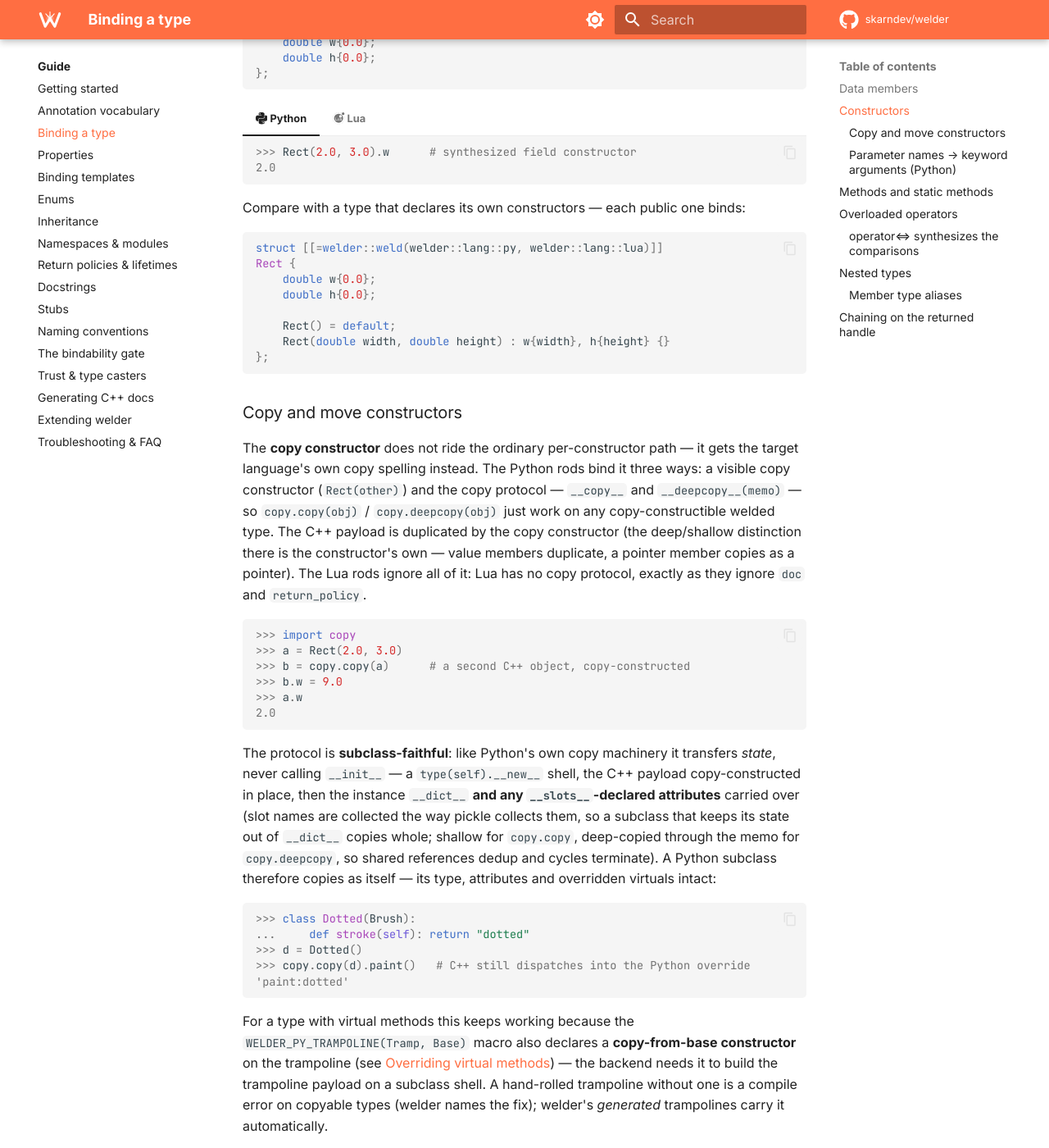
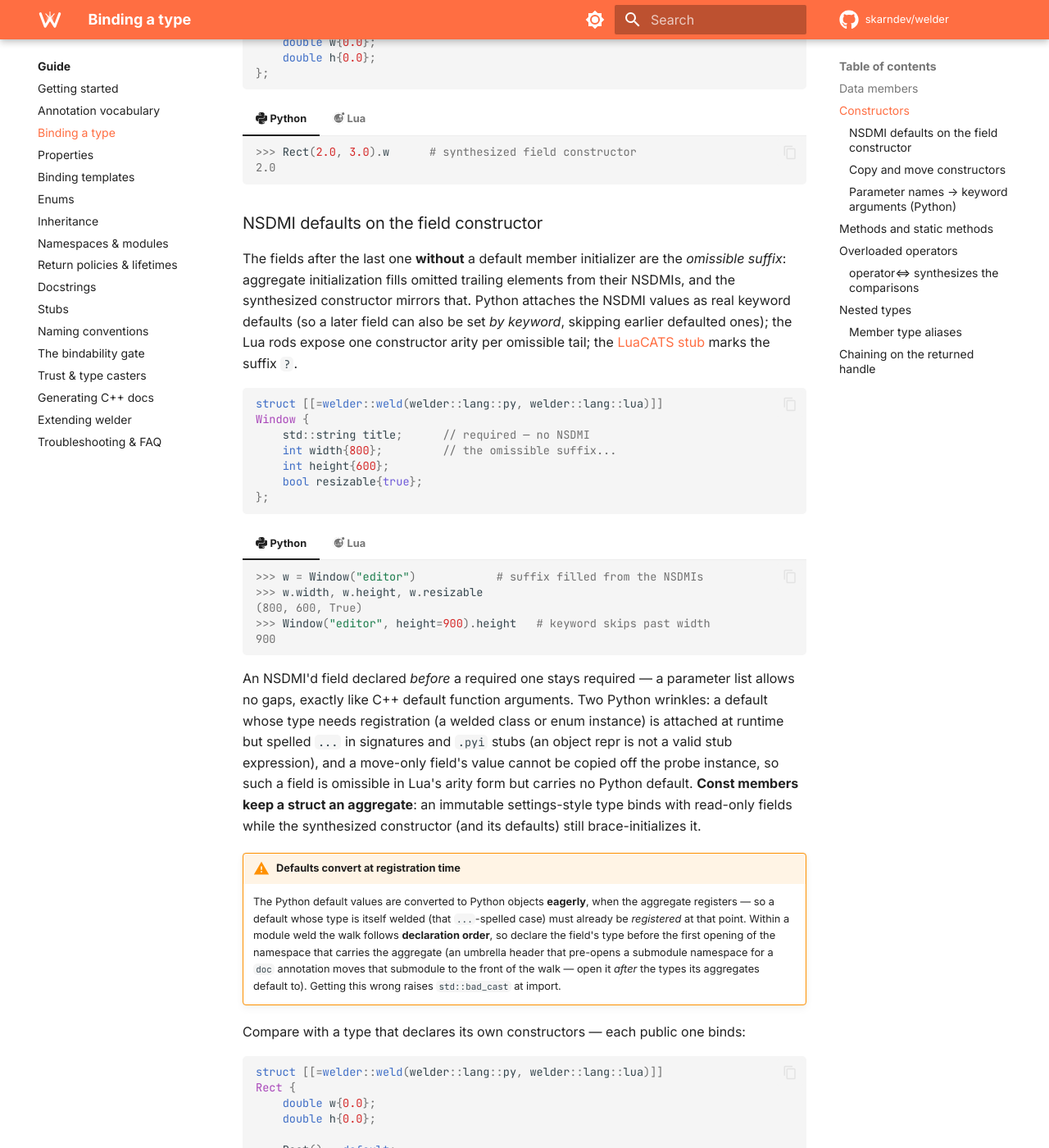
Before and after one commit to skarndev/welder, an MkDocs documentation site: the page built from docs/content/guide/binding-types.md, in a window 1280 px wide and 1400 px high, scrolled down 1607 px. Shown: the whole window at 82% size. Built offline with MkDocs 1.6.1 and Material for MkDocs 9.7.7, drawn with Linux system fonts in a browser that asks for light colours; comment, search, counter and statistics services are not loaded.

Commit message:
feat: NSDMI defaults on the synthesized aggregate field constructor
Fields after the last one WITHOUT a default member initializer are the
omissible suffix, mirrored per rod: the Python rods attach the NSDMI
values as real keyword defaults (read off a value-initialized T{} probe
at registration — P2996 has no NSDMI-value query), the Lua rods expose
one constructor arity per omissible tail (C++26 paren aggregate init
fills the omitted tail), luacats marks the suffix's params `?`.

- bind_traits: aggregate_required_arity (an NSDMI before a required
  field stays required — no parameter gaps) + aggregate_defaults_from
  (the stricter value-extracting form: needs T{} well-formed, shrinks
  past non-copy-constructible fields); array<info,0>-trap guards
- Python rods: _aggregate_arg — a registration-needed default (welded
  class/enum instance) keeps its runtime value but is spelled `...` in
  signatures/stubs (pybind11 arg_v descr / nanobind arg::sig), which
  pybind11-stubgen otherwise hard-fails on
- Lua rods: the Aggregate branch went if-constexpr (fieldless types must
  not instantiate the field-array indexing)
- const members keep a struct an aggregate: read-only fields + the field
  ctor still brace-inits — the immutable-settings pattern, now locked
- tests: core/aggregate_defaults.cpp compile lock; methods.hpp
  Window/Frozen ↔ test_methods.py / methods_spec.lua; stub_gen Splash +
  the golden's `?`-marked suffixes; docs: guide binding-types +
  binding-features context

Co-Authored-By: Claude Fable 5 <noreply@anthropic.com>

````diff
--- a/docs/content/guide/binding-types.md
+++ b/docs/content/guide/binding-types.md
@@ -92,6 +92,65 @@ Rect {                 // an aggregate: no user ctors, no bases
     ```lua
     print(Rect(2.0, 3.0).w)   --> 2.0   (synthesized field constructor)
     ```
+
+### NSDMI defaults on the field constructor
+
+The fields after the last one **without** a default member initializer are the
+*omissible suffix*: aggregate initialization fills omitted trailing elements
+from their NSDMIs, and the synthesized constructor mirrors that. Python attaches
+the NSDMI values as real keyword defaults (so a later field can also be set *by
+keyword*, skipping earlier defaulted ones); the Lua rods expose one constructor
+arity per omissible tail; the [LuaCATS stub](stubs.md) marks the suffix `?`.
+
+```cpp
+struct [[=welder::weld(welder::lang::py, welder::lang::lua)]]
+Window {
+    std::string title;      // required — no NSDMI
+    int width{800};         // the omissible suffix...
+    int height{600};
+    bool resizable{true};
+};
+```
+
+=== ":simple-python: Python"
+
+    ```pycon
+    >>> w = Window("editor")            # suffix filled from the NSDMIs
+    >>> w.width, w.height, w.resizable
+    (800, 600, True)
+    >>> Window("editor", height=900).height   # keyword skips past width
+    900
+    ```
+
+=== ":simple-lua: Lua"
+
+    ```lua
+    local w = Window("editor")          -- the shortest arity
+    print(w.width)                      --> 800
+    print(Window("editor", 1024).width) --> 1024
+    ```
+
+An NSDMI'd field declared *before* a required one stays required — a parameter
+list allows no gaps, exactly like C++ default function arguments. Two Python
+wrinkles: a default whose type needs registration (a welded class or enum
+instance) is attached at runtime but spelled `...` in signatures and `.pyi`
+stubs (an object repr is not a valid stub expression), and a move-only field's
+value cannot be copied off the probe instance, so such a field is omissible in
+Lua's arity form but carries no Python default. **Const members keep a struct an
+aggregate**: an immutable settings-style type binds with read-only fields while
+the synthesized constructor (and its defaults) still brace-initializes it.
+
+!!! warning "Defaults convert at registration time"
+
+    The Python default values are converted to Python objects **eagerly**, when
+    the aggregate registers — so a default whose type is itself welded (that
+    `...`-spelled case) must already be *registered* at that point. Within a
+    module weld the walk follows **declaration order**, so declare the field's
+    type before the first opening of the namespace that carries the aggregate
+    (an umbrella header that pre-opens a submodule namespace for a `doc`
+    annotation moves that submodule to the front of the walk — open it *after*
+    the types its aggregates default to). Getting this wrong raises
+    `std::bad_cast` at import.
 
 Compare with a type that declares its own constructors — each public one binds:
 
````
Also changed, not shown: .claude/context/binding-features.md, 13 other files.
